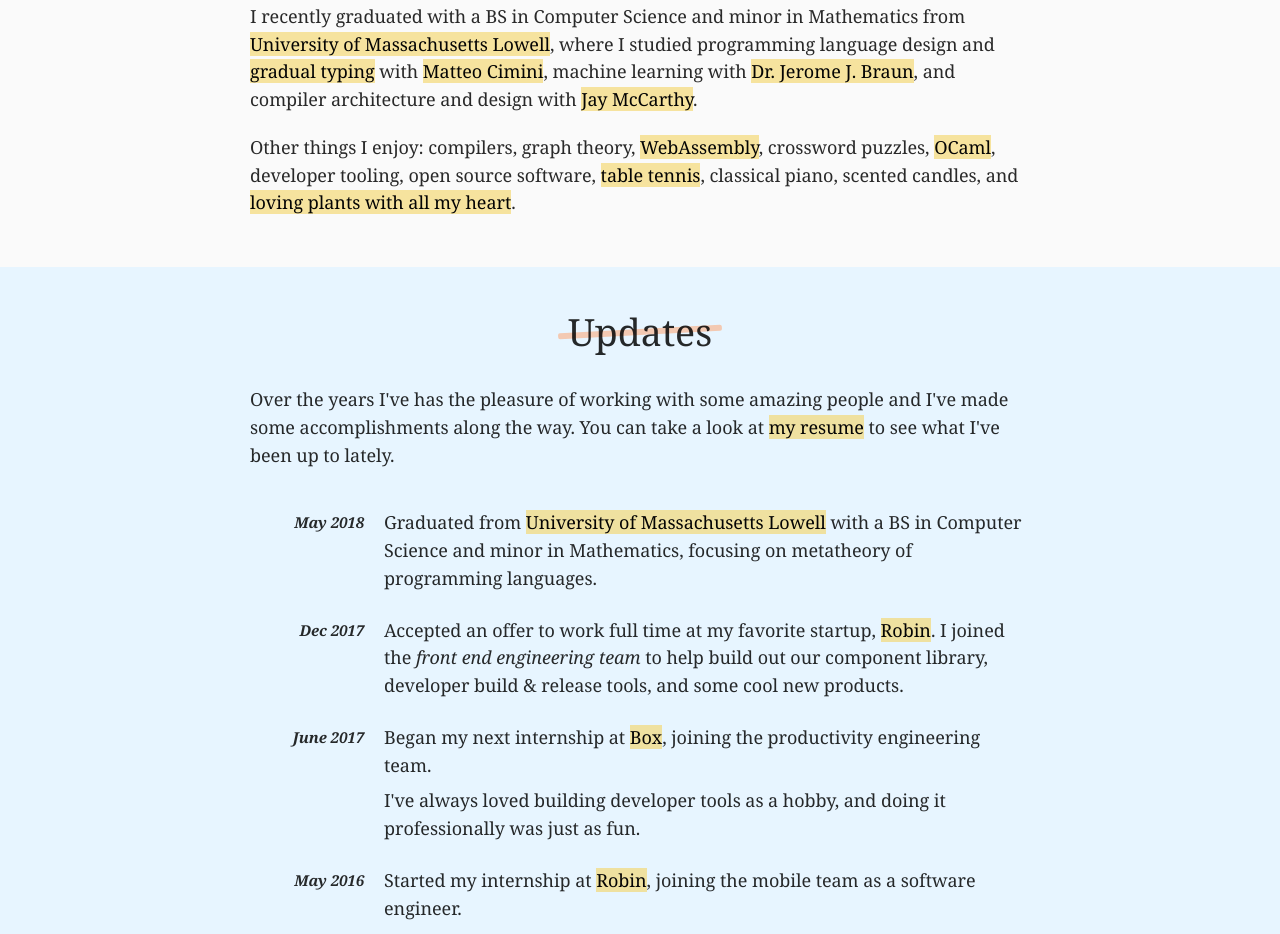
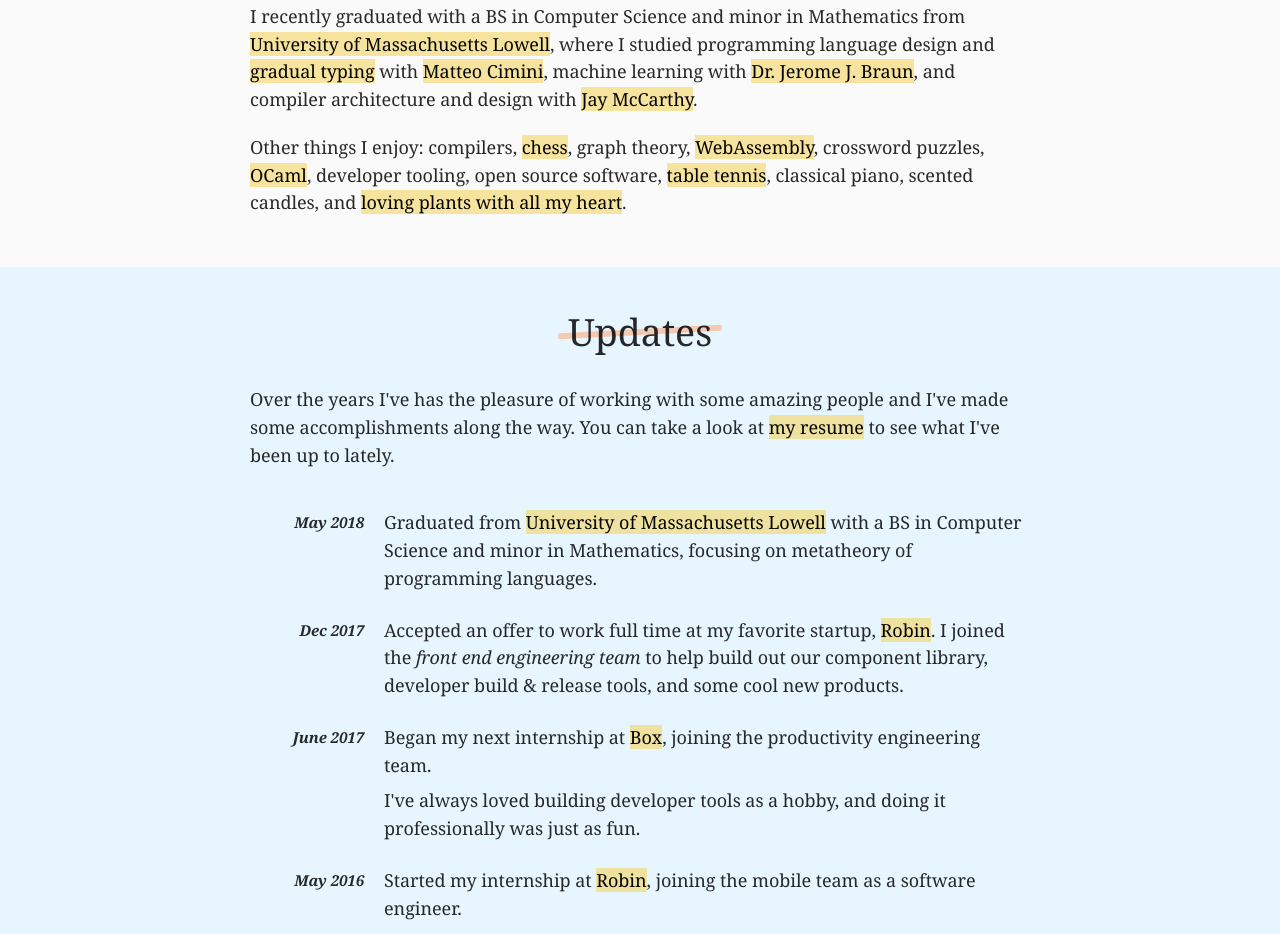
Before and after one commit to nickzuber/nickzuber.github.io, a Gatsby site: page / in a window 1280 px wide. Shown: the part 853-1787 px from the top of the page. Built offline with nearby package versions, Linux system fonts and the light colour scheme; Gatsby itself is replaced by a stand-in of ours.

Commit message:
Add chess

```diff
--- a/src/components/sections/About/index.js
+++ b/src/components/sections/About/index.js
@@ -20,7 +20,7 @@
           I recently graduated with a BS in Computer Science and minor in Mathematics from <a href="https://www.uml.edu/">University of Massachusetts Lowell</a>, where I studied programming language design and <a href="https://arxiv.org/abs/1802.06375">gradual typing</a> with <a href="http://cimini.info/">Matteo Cimini</a>, machine learning with <a href="https://www.uml.edu/sciences/computer-science/faculty/adjunct-faculty/braun-jerome.aspx">Dr. Jerome J. Braun</a>, and compiler architecture and design with <a href="http://jeapostrophe.github.io/home/">Jay McCarthy</a>.
         </p>
         <p>
-          Other things I enjoy: compilers, graph theory, <a href="https://webassembly.org/">WebAssembly</a>, crossword puzzles, <a href="https://ocaml.org/">OCaml</a>, developer tooling, open source software, <a href="https://www.uml.edu/CampusRecreation/Club-Sports/Active-Clubs/Table-Tennis/">table tennis</a>, classical piano, scented candles, and <a href="https://vsco.co/zuber">loving plants with all my heart</a>.
+          Other things I enjoy: compilers, <a href="https://www.chess.com/member/nickzuber">chess</a>, graph theory, <a href="https://webassembly.org/">WebAssembly</a>, crossword puzzles, <a href="https://ocaml.org/">OCaml</a>, developer tooling, open source software, <a href="https://www.uml.edu/CampusRecreation/Club-Sports/Active-Clubs/Table-Tennis/">table tennis</a>, classical piano, scented candles, and <a href="https://vsco.co/zuber">loving plants with all my heart</a>.
         </p>
       </Container>
     </Section>
```
